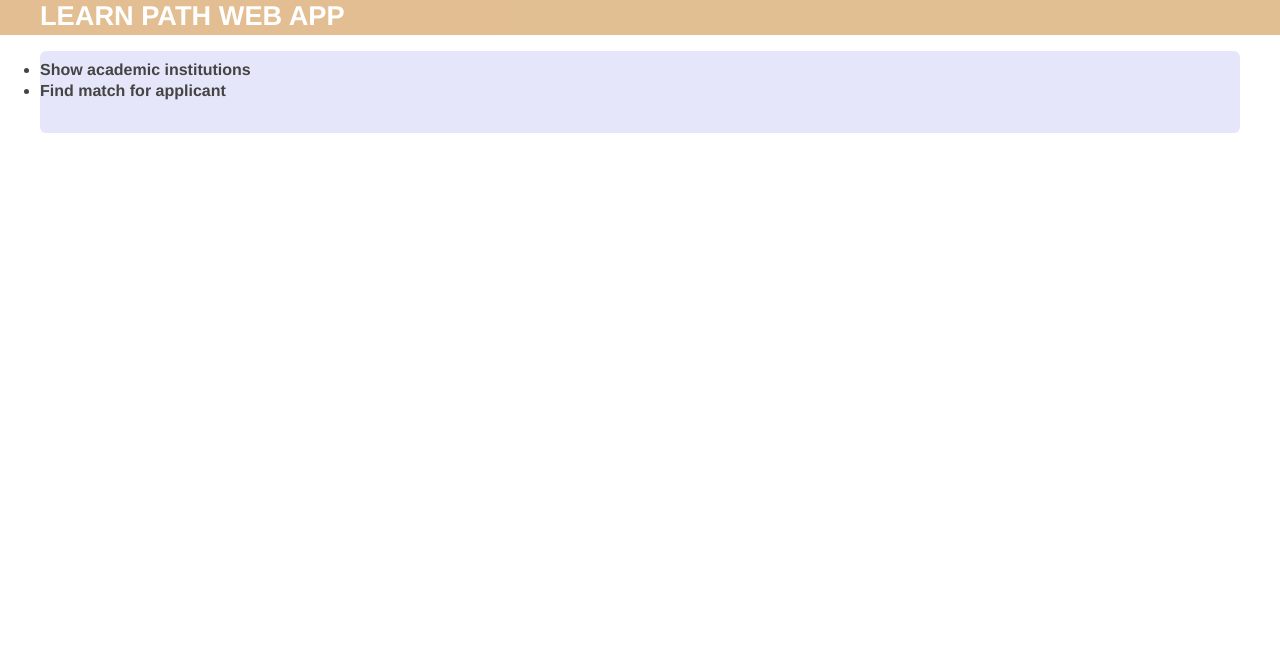
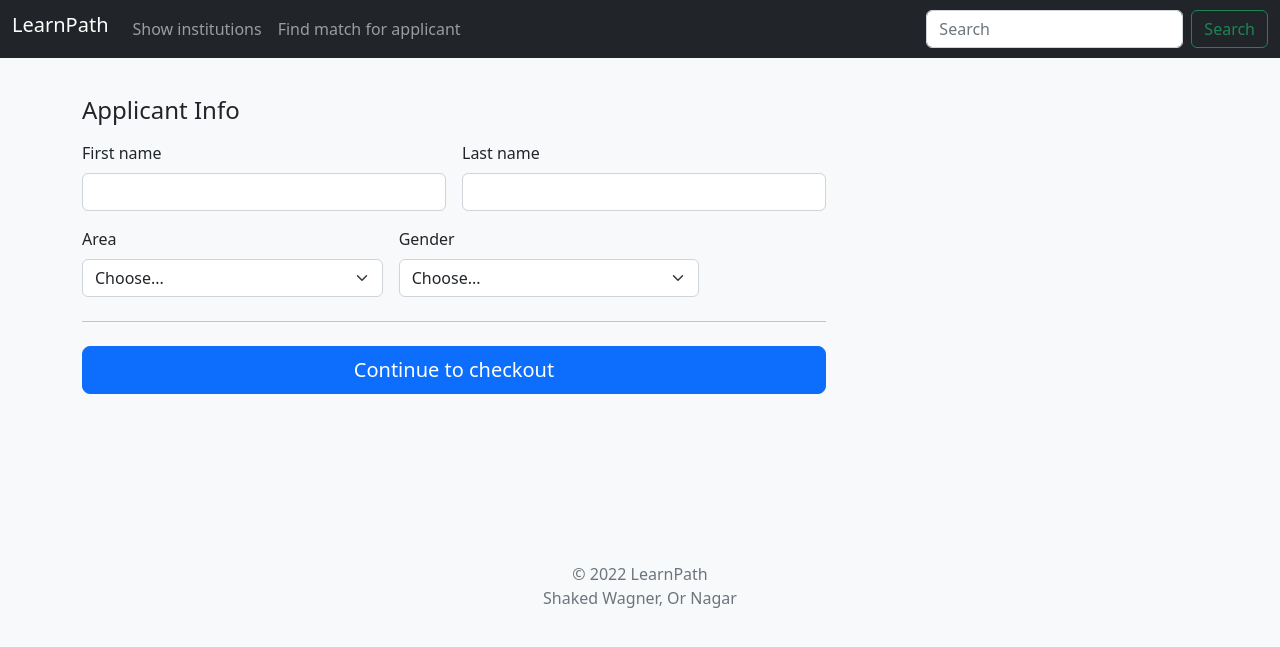
Before and after one commit to Nagez/LearnPath, a Flask app: page / in a window 1280 px wide. Shown: the top 647 px of the page. Run offline with Flask 2, Linux system fonts and the light colour scheme; parts of the project's set-up code (start-up, migrations or seed data) failed here and were passed over.

Commit message:
New interface to LearnPath using Flask. -Fixed title in flaskapp.py show,show2 functions effecting showClass.html. -Changed LearnPathHome.html, show.html, showClass.html UI using Bootstrap 5.

```diff
--- a/flaskapp.py
+++ b/flaskapp.py
@@ -1,11 +1,11 @@
 from flask import Flask,request,render_template,redirect
 import connect
 
-app = Flask(__name__) # init app
+app = Flask(__name__)  # init app
 learnPath = connect.connection("bolt://localhost:7687", "neo4j", "1234")  # connect to database
 
 
-@app.route('/') # the url /
+@app.route('/')  # the url /
 def home():
     return render_template('LearnPathHome.html') # get the html file named LearnPathHome, must be in templates folder
 
@@ -14,19 +14,27 @@ def home():
 def show():
     if request.method == "GET":
         Institution = learnPath.write_getAllQuery("Institution")
-
-    return render_template('show.html', list=Institution)
+    return render_template('show.html', list=Institution, typeList="Institution")
 
 
 @app.route('/show/<variable>', methods=["GET"])
 def show2(variable):
     if request.method == "GET":
+        print(variable)
+        print(int(variable))
         if int(variable) > 6:
             res = learnPath.getClassesFromFaculty(variable)
-            return render_template('showClass.html', list=res)
+            typeOfList = list(res[0].labels)[0]
+            #print(res)
+            return render_template('showClass.html', list=res, typeList=str(typeOfList))
         else:
             res = learnPath.getFacultiesFromUni(variable)
-    return render_template('show.html', list=res)
+            typeOfList = list(res[0].labels)[0]
+            #print("else")
+            #print(res)
+            print(list(res[0].labels)[0])
+    print(res)
+    return render_template('show.html', list=res, typeList=str(typeOfList))
 
 
 @app.route('/showClass', methods=["GET", "POST"])
--- a/templates/LearnPathHome.html
+++ b/templates/LearnPathHome.html
@@ -2,29 +2,117 @@
 <html lang="en">
 <head>
     <meta charset="UTF-8">
+    <meta name="viewport" content="width=device-width, initial-scale=1">
+
     <title>Learn path</title>
-    <link rel="stylesheet" href="{{ url_for('static', filename='css/main.css') }}">
+    <!-- CSS only -->
+<link href="https://cdn.jsdelivr.net/npm/bootstrap@5.2.2/dist/css/bootstrap.min.css" rel="stylesheet" integrity="sha384-Zenh87qX5JnK2Jl0vWa8Ck2rdkQ2Bzep5IDxbcnCeuOxjzrPF/et3URy9Bv1WTRi" crossorigin="anonymous">
+
+     <style>
+
+    </style>
+
 </head>
-<body>
- <header>
-      <div class="container">
-        <h1 class="logo">Learn Path web app</h1>
-      </div>
- </header>
-      <div class="container">
-        <strong><nav>
-          <ul class="menu">
-            <li><a href="{{ url_for('show') }}">Show academic institutions</a></li>
-            <li><a href="{{ url_for('showClass') }}">Find match for applicant</a></li>
-          </ul>
-        </nav></strong>
+<body class="bg-light">
+
+
+<div class="container">
+
+  <nav class="navbar navbar fixed-top navbar-dark bg-dark navbar-expand-lg bg-light">
+  <div class="container-fluid">
+    <h1 class="navbar-brand">LearnPath</h1>
+<!--    <a class="navbar-brand" href="#">Navbar</a>-->
+    <button class="navbar-toggler" type="button" data-bs-toggle="collapse" data-bs-target="#navbarSupportedContent" aria-controls="navbarSupportedContent" aria-expanded="false" aria-label="Toggle navigation">
+      <span class="navbar-toggler-icon"></span>
+    </button>
+    <div class="collapse navbar-collapse" id="navbarSupportedContent">
+      <ul class="navbar-nav me-auto mb-2 mb-lg-0">
+        <li class="nav-item">
+          <a class="nav-link" href="{{ url_for('show') }}">Show institutions</a>
+        </li>
+         <li class="nav-item">
+          <a class="nav-link" href="{{ url_for('showClass') }}">Find match for applicant</a>
+        </li>
+      </ul>
+      <form class="d-flex" role="search">
+        <input class="form-control me-2" type="search" placeholder="Search" aria-label="Search">
+        <button class="btn btn-outline-success" type="submit">Search</button>
+      </form>
+    </div>
+  </div>
+</nav>
+
+  <br><br><br><br>
+
+
+      <div class="col-md-7 col-lg-8">
+        <h4 class="mb-3">Applicant Info</h4>
+        <form class="needs-validation" novalidate>
+          <div class="row g-3">
+            <div class="col-sm-6">
+              <label for="firstName" class="form-label">First name</label>
+              <input type="text" class="form-control" id="firstName" placeholder="" value="" required>
+              <div class="invalid-feedback">
+                Valid first name is required.
+              </div>
+            </div>
+
+            <div class="col-sm-6">
+              <label for="lastName" class="form-label">Last name</label>
+              <input type="text" class="form-control" id="lastName" placeholder="" value="" required>
+              <div class="invalid-feedback">
+                Valid last name is required.
+              </div>
+            </div>
+
+            <div class="col-md-5">
+              <label for="Area" class="form-label">Area</label>
+              <select class="form-select" id="Area" required>
+                <option value="">Choose...</option>
+                <option value="">South</option>
+                <option>Center</option>
+                <option>North</option>
+                <option>Jerusalem</option>
+              </select>
+              <div class="invalid-feedback">
+                Please select a valid area.
+              </div>
+            </div>
+
+            <div class="col-md-5">
+              <label for="Gender" class="form-label">Gender</label>
+              <select class="form-select" id="Gender" required>
+                <option value="">Choose...</option>
+                <option value="">Male</option>
+                <option>Female</option>
+              </select>
+              <div class="invalid-feedback">
+                Please select a valid gender.
+              </div>
+            </div>
+
+          </div>
+
+          <hr class="my-4">
+
+          <button class="w-100 btn btn-primary btn-lg" type="submit">Continue to checkout</button>
+        </form>
+
+        <br><br><br>
+        {% block content %}
+        {% endblock %}
       </div>
 
-      <div class="container">
-          {% block content %}
-          {% endblock %}
-       </div>
 
+  <footer class="my-5 pt-5 text-muted text-center text-small">
+    <p class="mb-1">&copy; 2022 LearnPath<br>Shaked Wagner, Or Nagar</p>
+  </footer>
+</div>
+
+<!--<script src="script.js"></script>-->
+
+<!-- JavaScript Bundle with Popper -->
+<script src="https://cdn.jsdelivr.net/npm/bootstrap@5.2.2/dist/js/bootstrap.bundle.min.js" integrity="sha384-OERcA2EqjJCMA+/3y+gxIOqMEjwtxJY7qPCqsdltbNJuaOe923+mo//f6V8Qbsw3" crossorigin="anonymous"></script>
 
 </body>
 </html>
```
Also changed, not shown: templates/show.html (+5 -7 lines), templates/showClass.html (+6 -5 lines).
